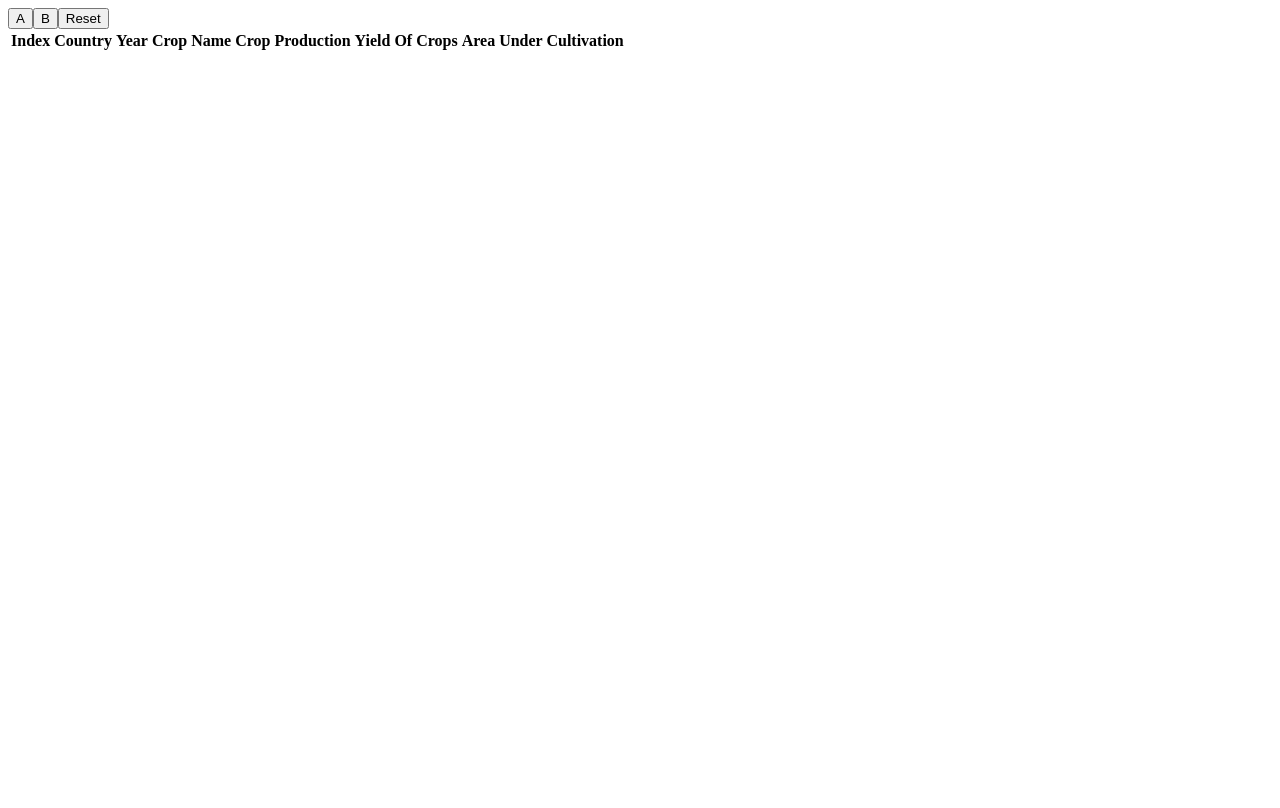
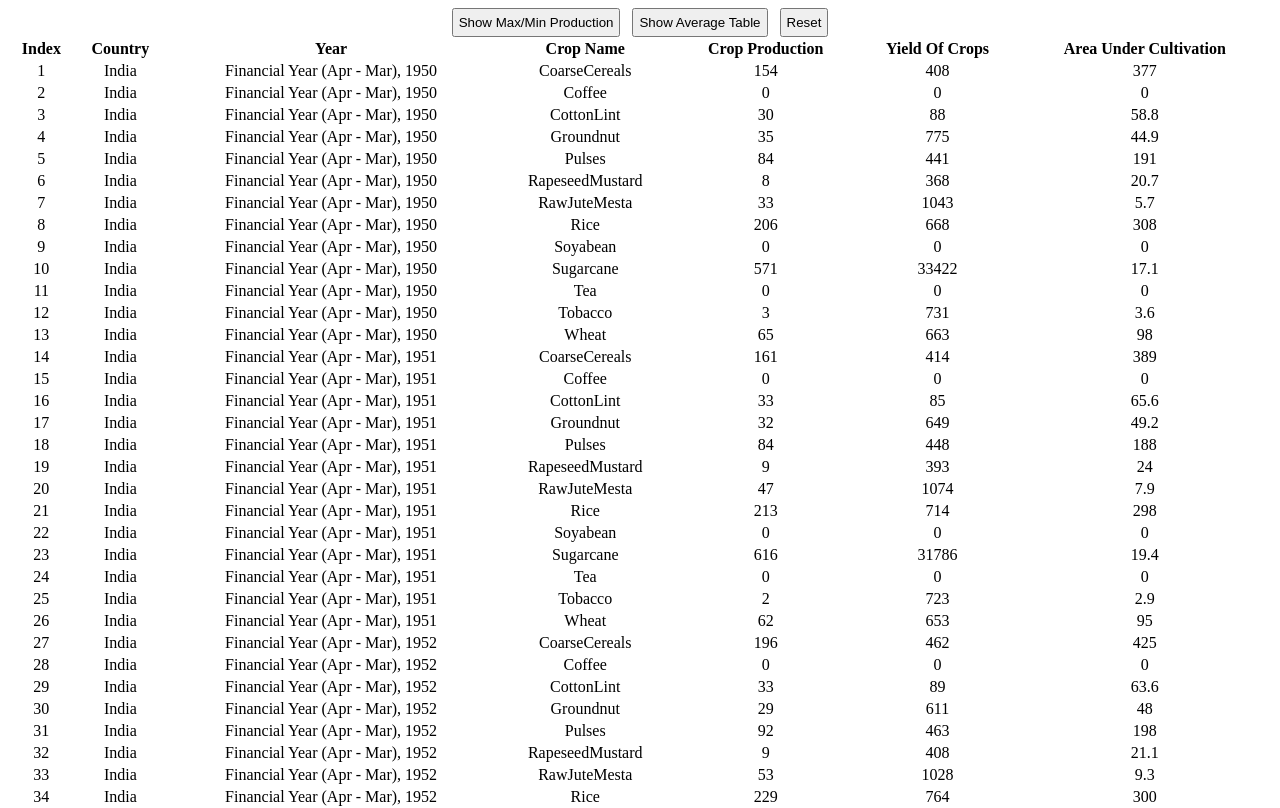
Before and after one commit to Anurag-Bharde/Table_View, a React (Vite) app: page / in a window 1280 px wide. Shown: the top 808 px of the page. Built offline with nearby package versions, Linux system fonts and the light colour scheme.

Commit message:
Project done

```diff
--- a/src/components/ItemsRend.tsx
+++ b/src/components/ItemsRend.tsx
@@ -1,39 +1,101 @@
-import { Button, Table } from "@mantine/core";
 import React, { useState } from "react";
-
-const Work: React.FC=()=>{
-  const [button,SetButton]=useState<"A"|"B"|"Reset">("Reset");
+import Info, { InfoType } from "../data/Info";
+import { Table, Button, Group } from "@mantine/core";
 
 
-  function RenderTables(){
-   if(Button==="A") return getMaxMinTable();
-   if(Button==="B") return AvgTable();
+const Work: React.FC = () => {
+  const [tableType, setTableType] = useState<"A" | "B" | "RESET">("RESET");
 
-  }
-return(
-  <>
+  // Helper function to get Max/Min Production Table
+  const getMaxMinProductionTable = () => {
+    const aggregated = Info.reduce((acc, curr) => {
+      const year = curr.Year;
+      const production = Number(curr["Crop Production (UOM:t(Tonnes))"]) || 0;
+      if (!acc[year]) acc[year] = { max: curr, min: curr };
+      if (production > (Number(acc[year].max["Crop Production (UOM:t(Tonnes))"]) || 0)) acc[year].max = curr;
+      if (production < (Number(acc[year].min["Crop Production (UOM:t(Tonnes))"]) || Infinity)) acc[year].min = curr;
+      return acc;
+    }, {} as Record<string, { max: InfoType; min: InfoType }>);
+
+    return Object.entries(aggregated).map(([year, { max, min }]) => (
+      <Table.Tr key={year} style={{ textAlign: "center" }}>
+        <Table.Td>{year}</Table.Td>
+        <Table.Td>{max["Crop Name"]}</Table.Td>
+        <Table.Td>{min["Crop Name"]}</Table.Td>
+      </Table.Tr>
+    ));
+  };
+
+  // Helper function to get Average Table
+  const getAverageTable = () => {
+    const aggregated = Info.reduce((acc, curr) => {
+      const crop = curr["Crop Name"];
+      const yieldValue = Number(curr["Yield Of Crops (UOM:Kg/Ha(KilogramperHectare))"]) || 0;
+      const area = Number(curr["Area Under Cultivation (UOM:Ha(Hectares))"]) || 0;
+
+      if (!acc[crop]) acc[crop] = { totalYield: 0, totalArea: 0, count: 0 };
+      acc[crop].totalYield += yieldValue;
+      acc[crop].totalArea += area;
+      acc[crop].count += 1;
+
+      return acc;
+    }, {} as Record<string, { totalYield: number; totalArea: number; count: number }>);
+
+    return Object.entries(aggregated).map(([crop, { totalYield, totalArea, count }]) => (
+      <Table.Tr key={crop} style={{ textAlign: "center" }}>
+        <Table.Td>{crop}</Table.Td>
+        <Table.Td>{(totalYield / count).toFixed(2)}</Table.Td>
+        <Table.Td>{(totalArea / count).toFixed(2)}</Table.Td>
+      </Table.Tr>
+    ));
+  };
+
+  // Render table rows based on selected type
+  const renderTableRows = () => {
+    if (tableType === "A") return getMaxMinProductionTable();
+    if (tableType === "B") return getAverageTable();
+    return Info.map((info, index) => (
+      <Table.Tr key={index} style={{ textAlign: "center" }} >
+        <Table.Td >{index + 1}</Table.Td>
+        <Table.Td >{info.Country}</Table.Td>
+        <Table.Td >{info.Year}</Table.Td>
+
+       <Table.Td >{info["Crop Name"]}</Table.Td>
+        <Table.Td >{info["Crop Production (UOM:t(Tonnes))"] || 0}</Table.Td>
+        <Table.Td >{info["Yield Of Crops (UOM:Kg/Ha(KilogramperHectare))"] || 0}</Table.Td>
+        <Table.Td>{info["Area Under Cultivation (UOM:Ha(Hectares))"] || 0}</Table.Td>
+      </Table.Tr>
+    ));
+  };
+
+  return (
+    <div>
       {/* Buttons */}
-  <button onClick={()=>SetButton("A")}>A</button>
-  <button onClick={()=>SetButton("B")}>B</button>
-  <button onClick={()=>SetButton("Reset")}>Reset</button>
+      <Group mb="md"  style={{display:"flex", justifyContent:"center"}}>
+        <Button style={{padding:"5px", }} onClick={() => setTableType("A")}>Show Max/Min Production</Button>
+        <Button style={{padding:"5px", marginLeft:"12px", marginRight:"12px"}} onClick={() => setTableType("B")}>Show Average Table</Button>
+        <Button style={{padding:"5px" }} onClick={() => setTableType("RESET")}>Reset</Button>
+      </Group>
 
-  <Table>
+      {/* Table */}
+      <Table style={{width:"100%"}}>
         <Table.Thead>
-      {button==="A" && (
+          <Table.Tr>
+            {tableType === "A" && (
               <>
                 <Table.Th>Year</Table.Th>
                 <Table.Th>Max Production Crop</Table.Th>
                 <Table.Th>Min Production Crop</Table.Th>
               </>
             )}
-      {button==="B" &&(
+            {tableType === "B" && (
               <>
                 <Table.Th>Crop</Table.Th>
                 <Table.Th>Average Yield</Table.Th>
                 <Table.Th>Average Cultivation Area</Table.Th>
               </>
             )}
-      {button==="Reset" &&(
+            {tableType === "RESET" && (
               <>
                 <Table.Th>Index</Table.Th>
                 <Table.Th>Country</Table.Th>
@@ -44,10 +106,12 @@ return(
                 <Table.Th>Area Under Cultivation</Table.Th>
               </>
             )}
+          </Table.Tr>
         </Table.Thead>
-    <Table.Tbody>{RenderTables()}</Table.Tbody>
+        <Table.Tbody >{renderTableRows()}</Table.Tbody>
       </Table>
-  </>
-)
-}
+    </div>
+  );
+};
+
 export default Work;
```
Also changed, not shown: src/components/RendData.tsx (deleted, +0 -28 lines). Lines whose indentation alone changed are shown as unchanged.
